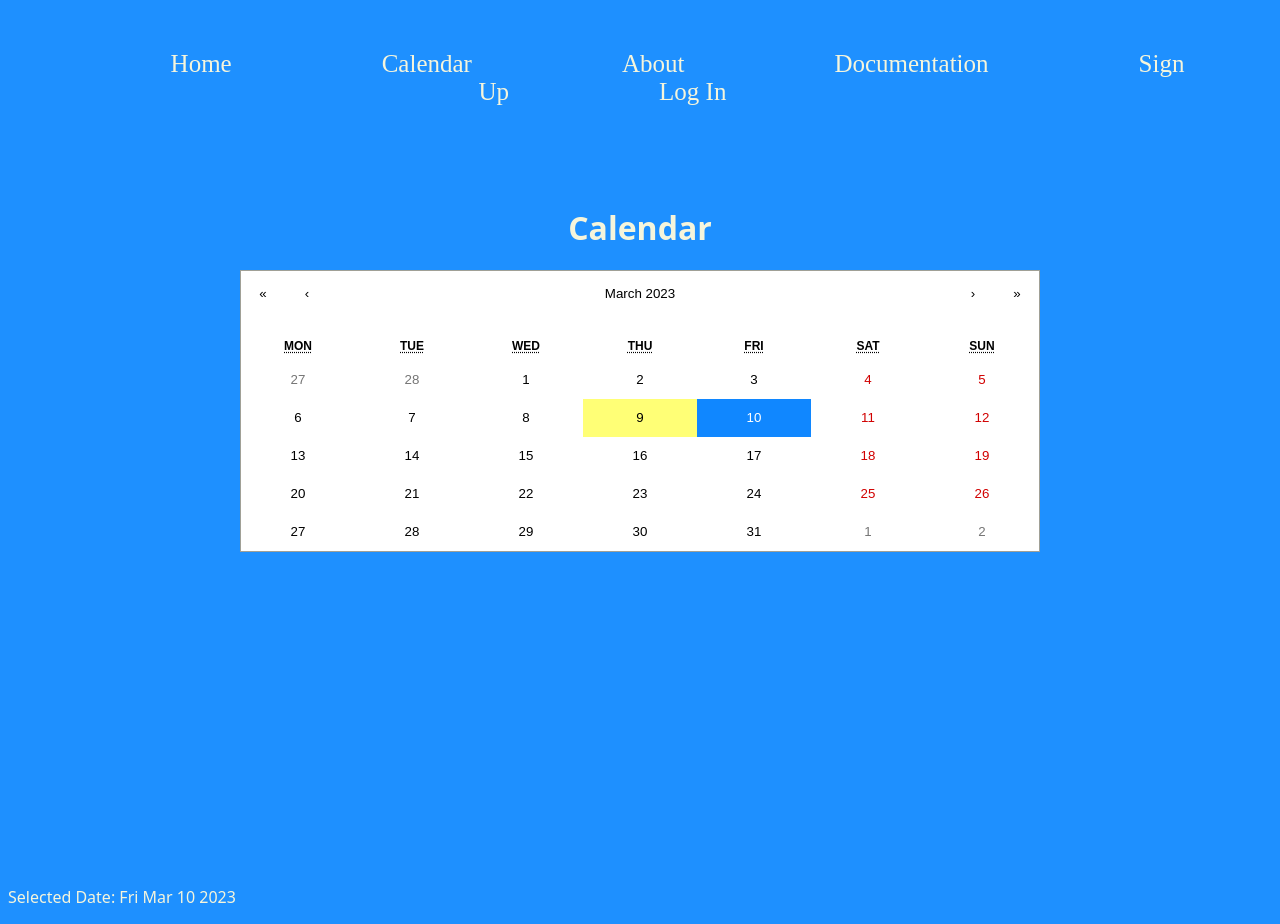
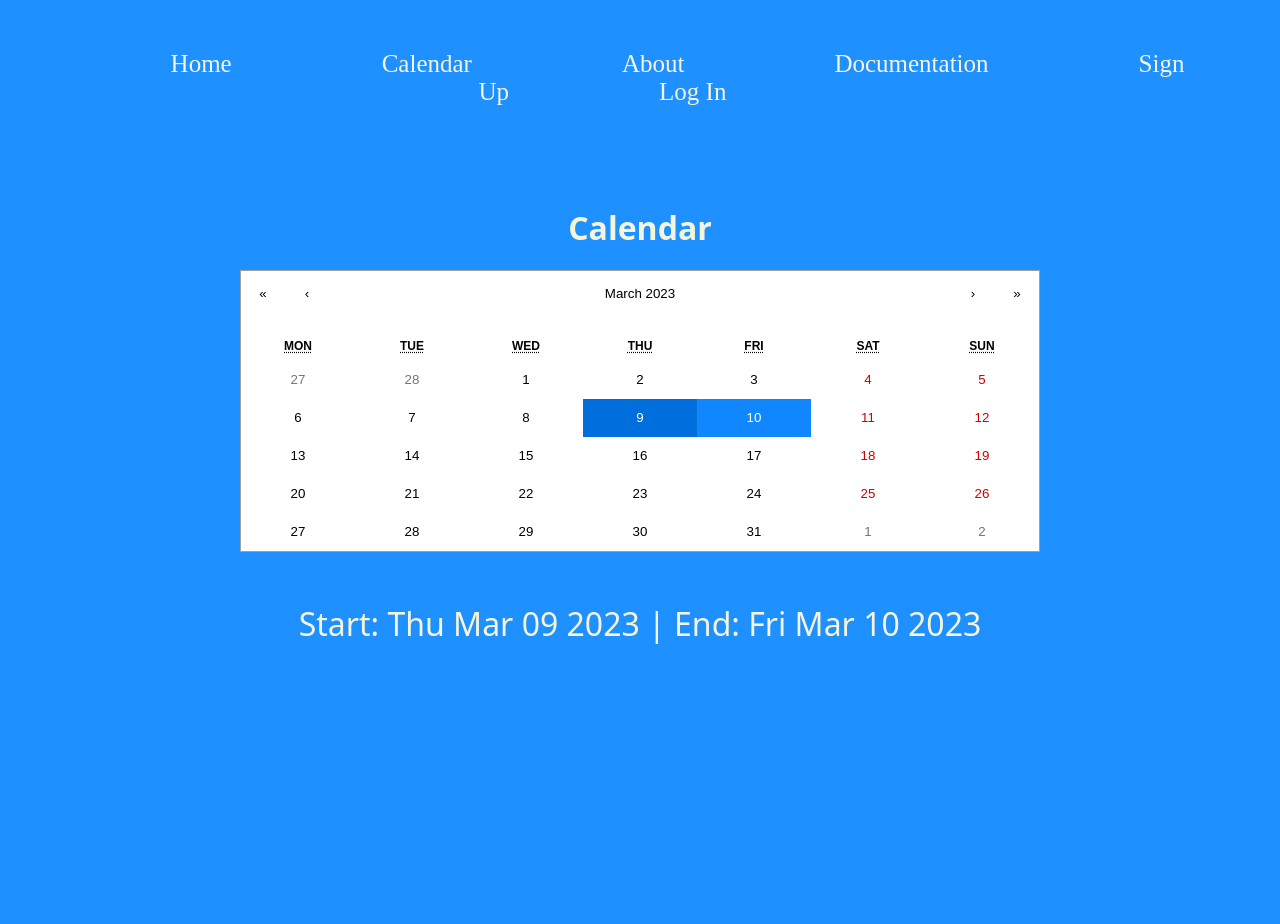
Before and after one commit to keiaus/FG-2.0, a React (Vite) app in the folder fg-2.0/: page /calendar in a window 1280 px wide. Both pictures are taken after a click on the button "10". After the commit the page ends 878 px from the top, so only its background shows below. Built offline with nearby package versions, Linux system fonts and the light colour scheme.

Commit message:
Calendar updates

```diff
--- a/fg-2.0/src/App.css
+++ b/fg-2.0/src/App.css
@@ -74,6 +74,12 @@ body {
 #month-label {
   font-size: 30px;
   font-family: monospace;
+}
+
+.text-container {
+  text-align: center;
+  font-size: xx-large;
+  font-weight: 500;
 }
 
 a {
--- a/fg-2.0/src/App.jsx
+++ b/fg-2.0/src/App.jsx
@@ -13,7 +13,7 @@ const App = () => {
 
   if (!token) {
     return (
-      //return <LoginForm setToken={setToken}/>
+      // return <LoginForm setToken={setToken}/>
       <div className="App">
         <Routes>
           <Route path="/" element={<HomePage />}></Route>
--- a/fg-2.0/src/client/pages/calendar/Calendar.jsx
+++ b/fg-2.0/src/client/pages/calendar/Calendar.jsx
@@ -5,7 +5,10 @@ import 'react-calendar/dist/Calendar.css';
 import { useState } from "react";
 
 const CalendarPage = () => {
-    const [date, setDate] = useState(new Date());
+    const [dateRange, setDateRange] = useState(new Date());
+
+    console.log("dateRange: ", dateRange);
+
 
     return (
         <>
@@ -16,12 +19,24 @@ const CalendarPage = () => {
                     <h1 id="calendar-title">Calendar</h1>
                 </header>
                 <div id="calendar-div">
-                    <Calendar onChange={setDate} value={date} />
+                    <Calendar onChange={setDateRange} value={dateRange} selectRange={true} />
+                    <br />
+                    {dateRange.length > 0 ? (
+                        <p className="text-container">
+                            <span className="bold">Start:</span>{' '}
+                            {dateRange[0].toDateString()}
+                            &nbsp;|&nbsp;
+                            <span className="bold">End:</span> {dateRange[1].toDateString()}
+                        </p>
+                    ) : (
+                        <p className="text-container">
+                            <span className="bold">Default selected date:</span>{' '}
+                            {dateRange.toDateString()}
+                        </p>
+                    )}
+
                 </div>
-                <p className="text-container">
-                    <span className="bold">Selected Date:</span>{' '}
-                    {date.toDateString()}
-                </p>
+
                 <Footer />
             </div>
         </>
--- a/fg-2.0/src/client/pages/login/LoginForm.jsx
+++ b/fg-2.0/src/client/pages/login/LoginForm.jsx
@@ -1,6 +1,7 @@
 import React, { useState } from "react";
 import Layout from "../../../components/Layout/Layout";
 import Footer from "../../../components/Footer/Footer";
+import HomePage from "../home/Home";
 import PropTypes from 'prop-types';
 import axios from "axios";
 
@@ -31,6 +32,10 @@ const LoginForm = ({ setToken }) => {
 
     const [username, setUsername] = useState();
     const [pass, setPass] = useState();
+    const [loggedIn, setLoggedIn] = useState(false);
+
+    console.log("loggedIn: ", loggedIn);
+
 
     const onSubmitForm = async (event) => {
         event.preventDefault();
@@ -60,6 +65,7 @@ const LoginForm = ({ setToken }) => {
                             }).then((res) => {
                                 setToken(res?.data);
                                 alert(`Logged in as ${username}`);
+                                setLoggedIn(true);
                             }).catch((error) => {
                                 console.error(error);
                             })
@@ -81,6 +87,13 @@ const LoginForm = ({ setToken }) => {
 
     }
 
+    if (loggedIn) {
+        console.log("we're logged in");
+
+        return <HomePage />
+    }
+
+    else {
         return (
             <>
                 <title>Log In | FG-2.0</title>
@@ -106,6 +119,9 @@ const LoginForm = ({ setToken }) => {
         )
     }
 
+
+}
+
 export default LoginForm;
 
 LoginForm.propTypes = {
```
Lines whose indentation alone changed are shown as unchanged.
